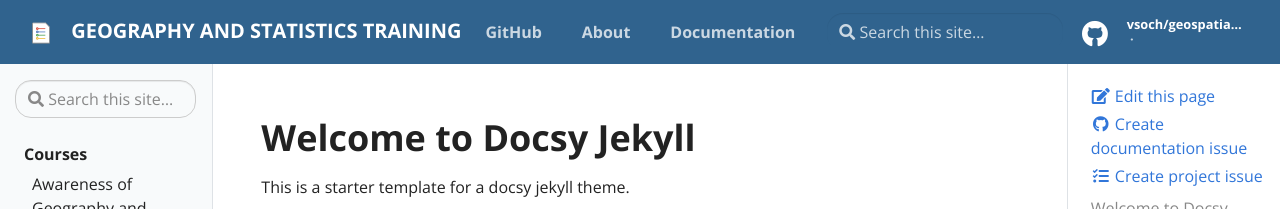
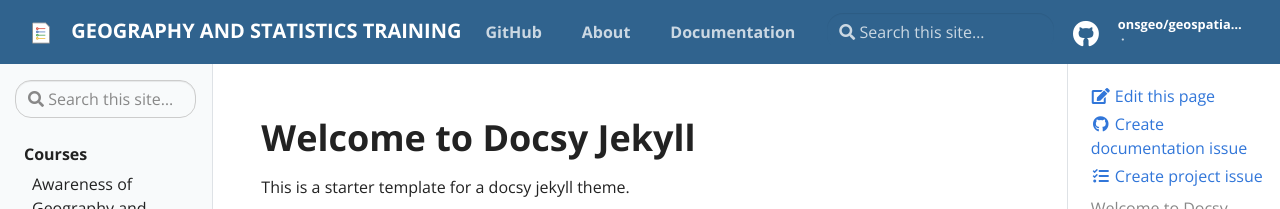
Before and after one commit to ONSgeo/geospatial-training, a Jekyll site: the page built from pages/index.md, in a window 1280 px wide. Shown: the top 209 px of the page. Built offline with Jekyll 4.4.1, drawn with Linux system fonts in a browser that asks for light colours.

Commit message:
missed updating a field!

```diff
--- a/_config.yml
+++ b/_config.yml
@@ -28,7 +28,7 @@ url: "https://onsgeo.github.io" # the base hostname & protocol for your site
 
 # Social (First three Required)
 repo: "https://github.com/onsgeo/geospatial-training"
-github_user: "vsoch"
+github_user: "onsgeo"
 github_repo: "geospatial-training"
 
 # Optional
```
